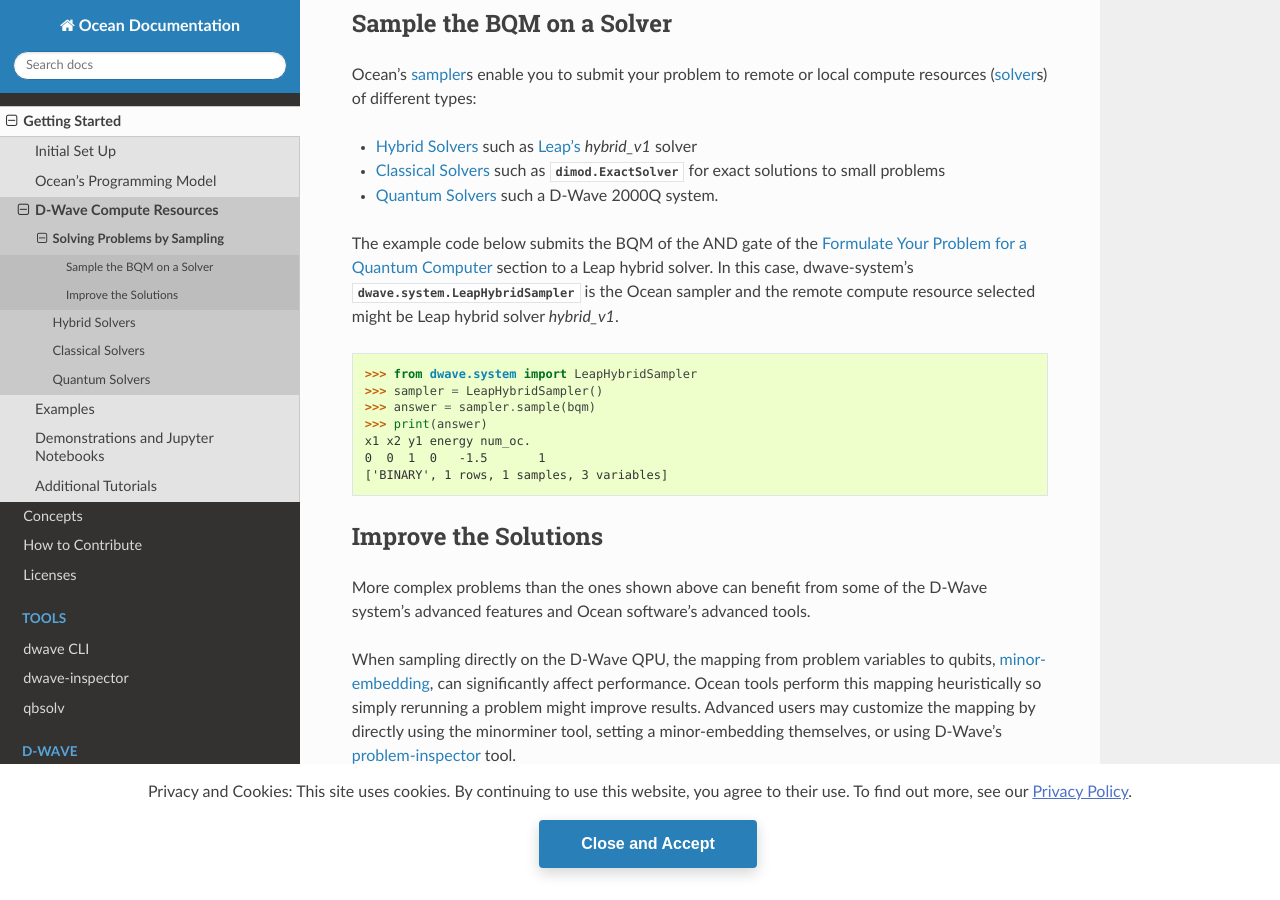
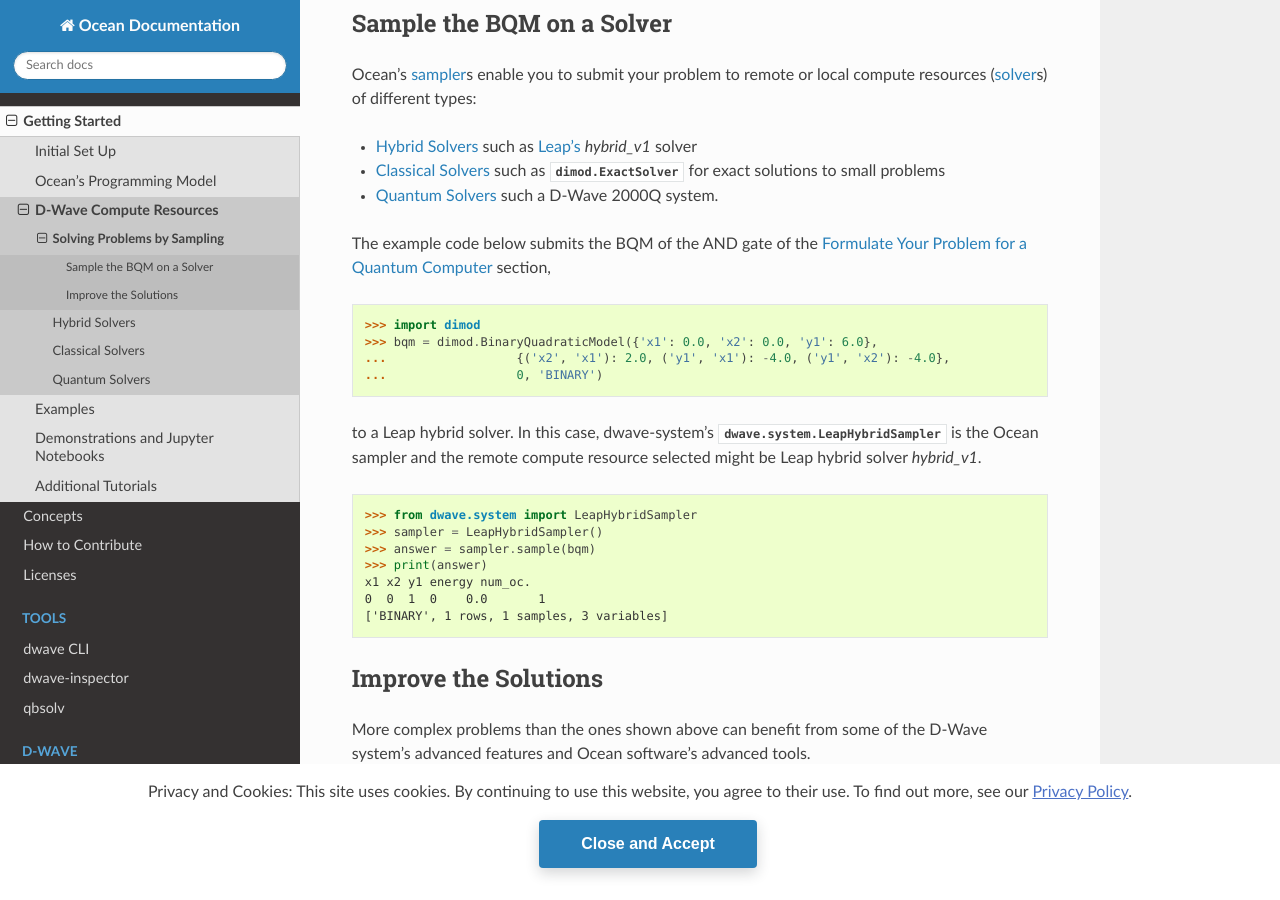
Before and after one commit to dwavesystems/dwave-ocean-sdk, a Sphinx documentation site: the page built from docs/overview/samplers.rst, in a window 1280 px wide and 900 px high, scrolled down 422 px. Built offline with Sphinx 7.4.7 and the Read the Docs theme 2.0.0, drawn with Linux system fonts in a browser that asks for light colours; pages that are not in the unit, such as notebooks, are missing from menus; the version number could not be read and is left out; some of the changed text lies outside the part shown.

Commit message:
Expand doctests on overview/samplers

```diff
--- a/docs/overview/samplers.rst
+++ b/docs/overview/samplers.rst
@@ -26,8 +26,15 @@
 * :ref:`using_cpu` such as :class:`dimod.ExactSolver` for exact solutions to small problems
 * :ref:`using_qpu` such a D-Wave 2000Q system.
 
-The example code below submits the BQM of the AND gate of the :ref:`formulating_bqm` section
-to a Leap hybrid solver. In this case, :doc:`dwave-system </docs_system/sdk_index>`'s
+The example code below submits the BQM of the AND gate of the :ref:`formulating_bqm` section,
+
+>>> import dimod
+>>> bqm = dimod.BinaryQuadraticModel({'x1': 0.0, 'x2': 0.0, 'y1': 6.0},
+...                  {('x2', 'x1'): 2.0, ('y1', 'x1'): -4.0, ('y1', 'x2'): -4.0},
+...                  0, 'BINARY')
+
+to a Leap hybrid solver.
+In this case, :doc:`dwave-system </docs_system/sdk_index>`'s
 :class:`dwave.system.LeapHybridSampler` is the Ocean sampler and the remote compute
 resource selected might be Leap hybrid solver `hybrid_v1`.
 
@@ -36,7 +43,7 @@
 >>> answer = sampler.sample(bqm)   # doctest: +SKIP
 >>> print(answer)    # doctest: +SKIP
 x1 x2 y1 energy num_oc.
-0  0  1  0   -1.5       1
+0  0  1  0    0.0       1
 ['BINARY', 1 rows, 1 samples, 3 variables]
 
 .. _improving:
@@ -85,22 +92,19 @@
    qubits to compensate for the effects of biases. If your account has limited
    D-Wave system access, consider using *FixedEmbeddingComposite()* instead.
 
-.. code-block:: python
-
-    >>> from dwave.system import DWaveSampler
-    >>> from dwave.system.composites import VirtualGraphComposite
-    >>> DWaveSampler(solver={'qpu':True}).properties['extended_j_range']
-    [-2.0, 1.0]
-    >>> embedding = {'x': {1}, 'y': {5}, 'z': {0, 4}}
-    >>> sampler = VirtualGraphComposite(DWaveSampler(solver={'qpu':True}), embedding)
-    >>> sampler.parameters
-    {u'anneal_offsets': ['parameters'],
-     u'anneal_schedule': ['parameters'],
-     u'annealing_time': ['parameters'],
-     u'answer_mode': ['parameters'],
-     'apply_flux_bias_offsets': [],
-     u'auto_scale': ['parameters'],
-    >>>  # Snipped above response for brevity
+>>> from dwave.system import DWaveSampler
+>>> from dwave.system.composites import VirtualGraphComposite
+>>> DWaveSampler(solver={'qpu':True}).properties['extended_j_range']
+[-2.0, 1.0]
+>>> embedding = {'x': {1}, 'y': {5}, 'z': {0, 4}}
+>>> sampler = VirtualGraphComposite(DWaveSampler(solver={'qpu':True}), embedding)   # doctest: +SKIP
+>>> sampler.parameters         # doctest: +SKIP
+{u'anneal_offsets': ['parameters'],
+ u'anneal_schedule': ['parameters'],
+ u'annealing_time': ['parameters'],
+ u'answer_mode': ['parameters'],
+ 'apply_flux_bias_offsets': [],
+ u'auto_scale': ['parameters'], ...
 
 Note that the composed sampler (:code:`VirtualGraphComposite()` in the last example)
 inherits properties from the child sampler (:code:`DWaveSampler()` in that example).
```
